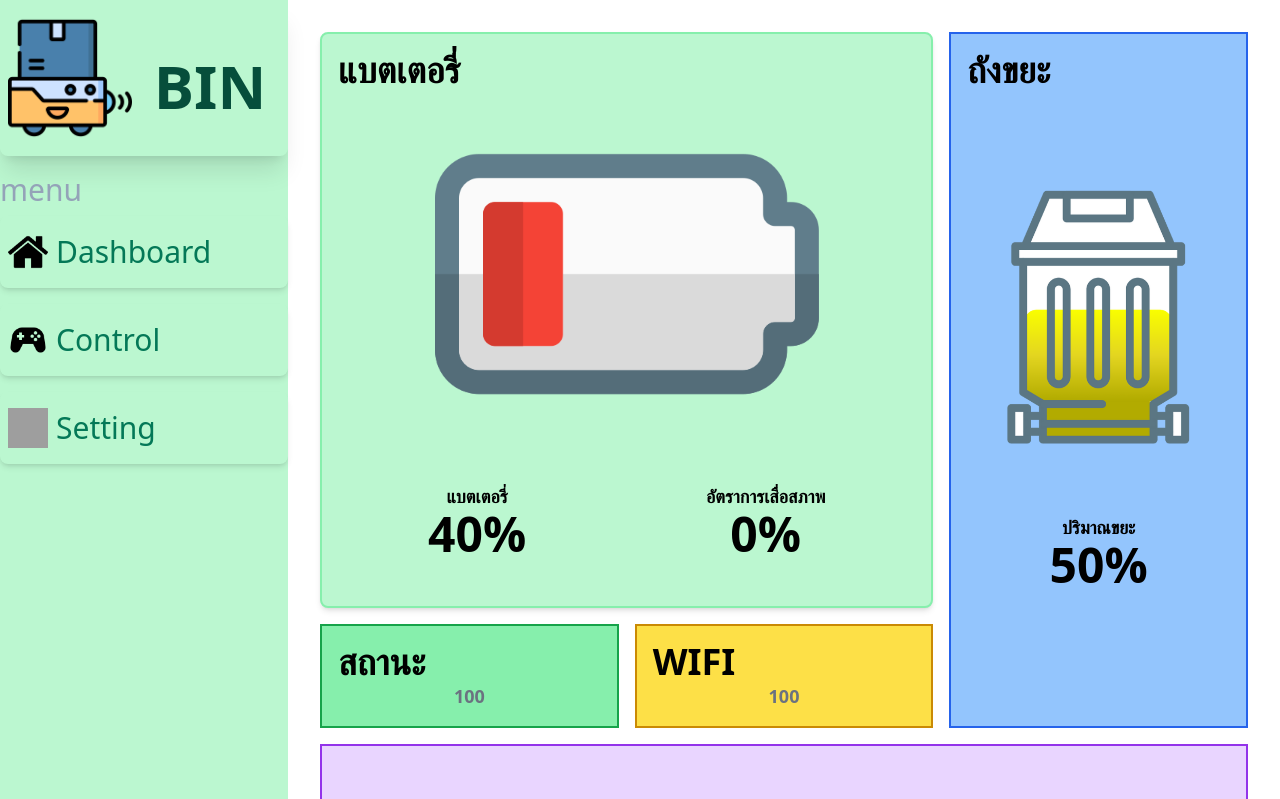
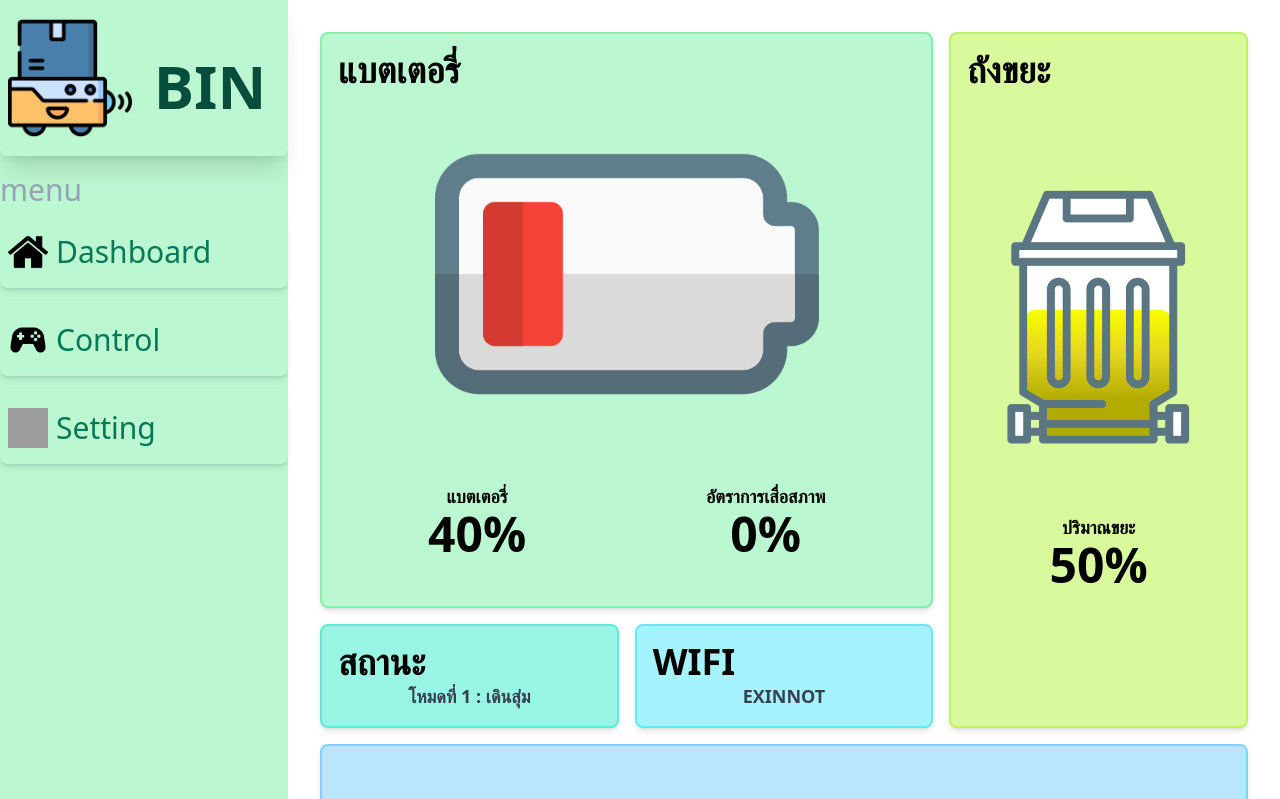
Before and after one commit to zixcoss/bin-wep, a React (Vite) app in the folder BinProject/: page /Dashboard in a window 1280 px wide. Shown: the top 799 px of the page. Built offline with nearby package versions, Linux system fonts and the light colour scheme; grey boxes are pictures that could not be loaded.

Commit message:
changcolor

```diff
--- a/BinProject/src/Component/Dashboard.jsx
+++ b/BinProject/src/Component/Dashboard.jsx
@@ -21,8 +21,8 @@ function Dashboard() {
   const [trashLevel, setTrashLevel] = useState(0); // ระดับขยะเริ่มต้น
   const [alertVisible, setAlertVisible] = useState(false);
   const [batteryLevel, setBatteryLevel] = useState(100);
-  const [SSIDBin, setSSIDBin] = useState(100);
-  const [StatusBin, setStatusBin] = useState(100);
+  const [SSIDBin, setSSIDBin] = useState("EXINNOT");
+  const [StatusBin, setStatusBin] = useState("โหมดที่ 1 : เดินสุ่ม");
 
   useEffect(() => {
     const interval = setInterval(() => {
@@ -149,7 +149,7 @@ function Dashboard() {
           </div>
 
           {/* กล่องที่ 2 */}
-          <div className="col-span-3 row-span-1 bg-blue-300 border-2 border-blue-600 flex flex-col justify-start items-start text-2xl font-bold p-4 md:col-span-1 row-span-3
+          <div className="col-span-3 row-span-1 bg-lime-200 shadow-md rounded-lg border-2 border-lime-300 flex flex-col justify-start items-start text-2xl font-bold p-4 md:col-span-1 row-span-3
                           landscape-mobile:row-span-4 portrait-desktop:col-span-3 portrait-desktop:row-span-1">
             <h1 className='portrait-mobile:text-xl md:text-4xl landscape-mobile:text-xl'>ถังขยะ</h1>
             <div className='flex flex-col justify-start items-center w-full h-full'>
@@ -191,25 +191,25 @@ function Dashboard() {
           </div>
 
           {/* กล่องที่ 3 */}
-          <div className="col-span-3 row-span-1 bg-green-300 border-2 border-green-600 flex flex-col justify-start items-start text-2xl font-bold p-4 md:col-span-1 row-span-1
+          <div className="col-span-3 row-span-1 bg-teal-200 shadow-md rounded-lg border-2 border-teal-300 flex flex-col justify-start items-start text-2xl font-bold p-4 md:col-span-1 row-span-1
                           portrait-desktop:col-span-3 portrait-desktop:row-span-1">
             <h1 className='text-2xl md:text-4xl portrait-mobile:text-xl landscape-mobile:text-xl'>สถานะ</h1>
             <div className='flex w-full justify-around'>
-              <span className='text-xl text-gray-500 md:text-lg landscape-mobile:text-xl'>{StatusBin}</span>
+              <span className='text-xl text-gray-700 md:text-lg landscape-mobile:text-base'>{StatusBin}</span>
             </div>
           </div>
 
           {/* กล่องที่ 4 */}
-          <div className="col-span-3 row-span-1 bg-yellow-300 border-2 border-yellow-600 flex flex-col justify-start items-start text-2xl font-bold p-4 md:col-span-1 row-span-1
+          <div className="col-span-3 row-span-1 bg-cyan-200 shadow-md rounded-lg border-2 border-cyan-300 flex flex-col justify-start items-start text-2xl font-bold p-4 md:col-span-1 row-span-1
                           portrait-desktop:col-span-3 portrait-desktop:row-span-1">
             <h1 className='text-2xl md:text-4xl portrait-mobile:text-xl landscape-mobile:text-xl'>WIFI</h1>
             <div className='flex w-full justify-around'>
-              <span className='text-xl text-gray-500 md:text-lg landscape-mobile:text-xl'>{SSIDBin}</span>
+              <span className='text-xl text-gray-700 md:text-lg landscape-mobile:text-base'>{SSIDBin}</span>
             </div>
           </div>
 
           {/* กล่องที่ 5 (กราฟ) */}
-          <div className="col-span-3 row-span-1 bg-purple-200 border-2 border-purple-600 flex flex-col justify-start items-center p-4 lg:p-8">
+          <div className="col-span-3 row-span-1 bg-sky-200 shadow-md rounded-lg border-2 border-sky-300 flex flex-col justify-start items-center p-4 lg:p-8">
             <div className='w-full h-full'>
               <Grapt/>
             </div>
```
